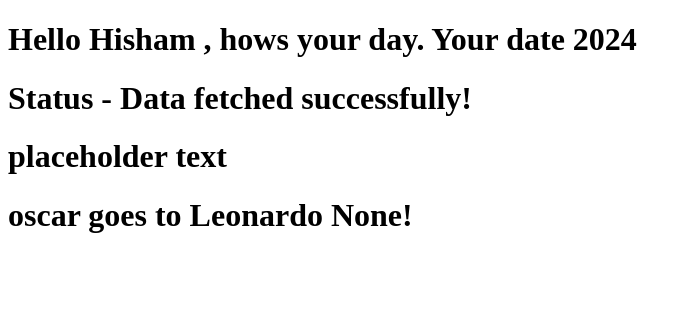
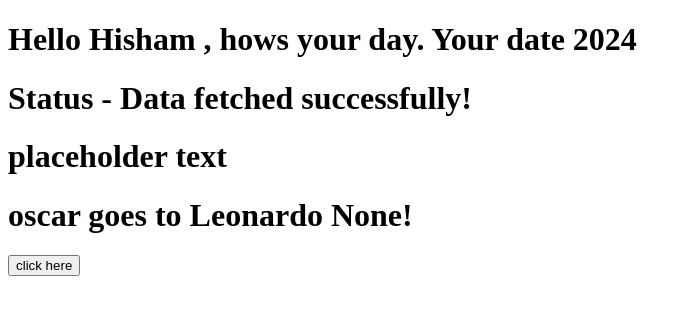
Before and after one commit to dulfackerhisham/react-typescript, a React (Vite) app: page / in a window 1280 px wide. Shown: the top 314 px of the page, without its empty margins (0-692 px from the left). Built offline with nearby package versions, Linux system fonts and the light colour scheme.

Commit message:
passing event props

```diff
--- a/src/App.tsx
+++ b/src/App.tsx
@@ -3,6 +3,7 @@
 import { Heading } from './components/Heading';
 import { Status } from './components/Status';
 import Oscar from './components/Oscar';
+import { Button } from './components/Button';
 // import { Person } from './components/Person';
 // import PersonList from './components/PersonList';
 
@@ -44,6 +45,10 @@
       <Heading>oscar goes to Leonardo None!</Heading>
       </Oscar>
 
+      <Button handleClick={(event, id) => {
+        console.log("button clicked", event, id);
+      }} />
+
       {/* <Person name={userName}/>
       <PersonList names={userList}/> */}
     </div>
--- /dev/null
+++ b/src/components/Button.tsx
@@ -0,0 +1,11 @@
+type ButtonProps = {
+    handleClick: (event: React.MouseEvent<HTMLButtonElement>, id: number) => void
+}
+export const Button = (props: ButtonProps) => {
+  return (
+    <div>
+        <button onClick={(event) => props.handleClick(event, 1)}>
+            click here</button>
+    </div>
+  )
+}
```
